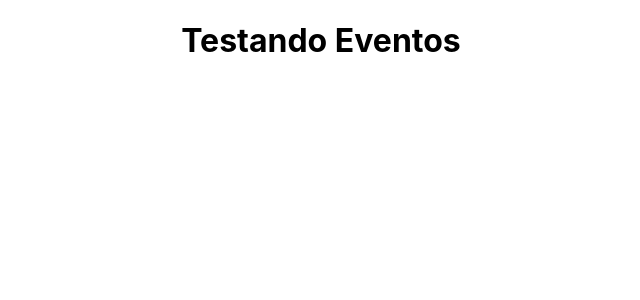
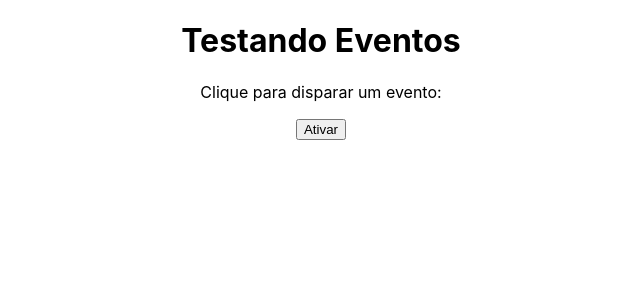
Before and after one commit to Guilsoares/Aulas_Rect, a React (Create React App) app in the folder meu-primeiro-projeto/: page / in a window 1280 px wide. Shown: the top 300 px of the page, without its empty margins (319-959 px from the left). Built offline with nearby package versions, Linux system fonts and the light colour scheme.

Commit message:
Inclusão de um botão para disparar um evento

```diff
--- a/meu-primeiro-projeto/src/App.js
+++ b/meu-primeiro-projeto/src/App.js
@@ -1,10 +1,12 @@
 import './App.css';
+import Eventos from './components/Eventos';
 
 function App() {
 
   return (
     <div className="App">
       <h1>Testando Eventos</h1>
+      <Eventos/>
 
     </div>
   );
--- /dev/null
+++ b/meu-primeiro-projeto/src/components/Eventos.js
@@ -0,0 +1,15 @@
+function Eventos(){
+
+    function meuEvento(){
+        window.alert('Fui Ativado')
+    }
+
+    return (
+        <div>
+            <p>Clique para disparar um evento:</p>
+            <button onClick={meuEvento}  >Ativar</button>
+        </div>
+    )
+}
+
+export default Eventos;
```
